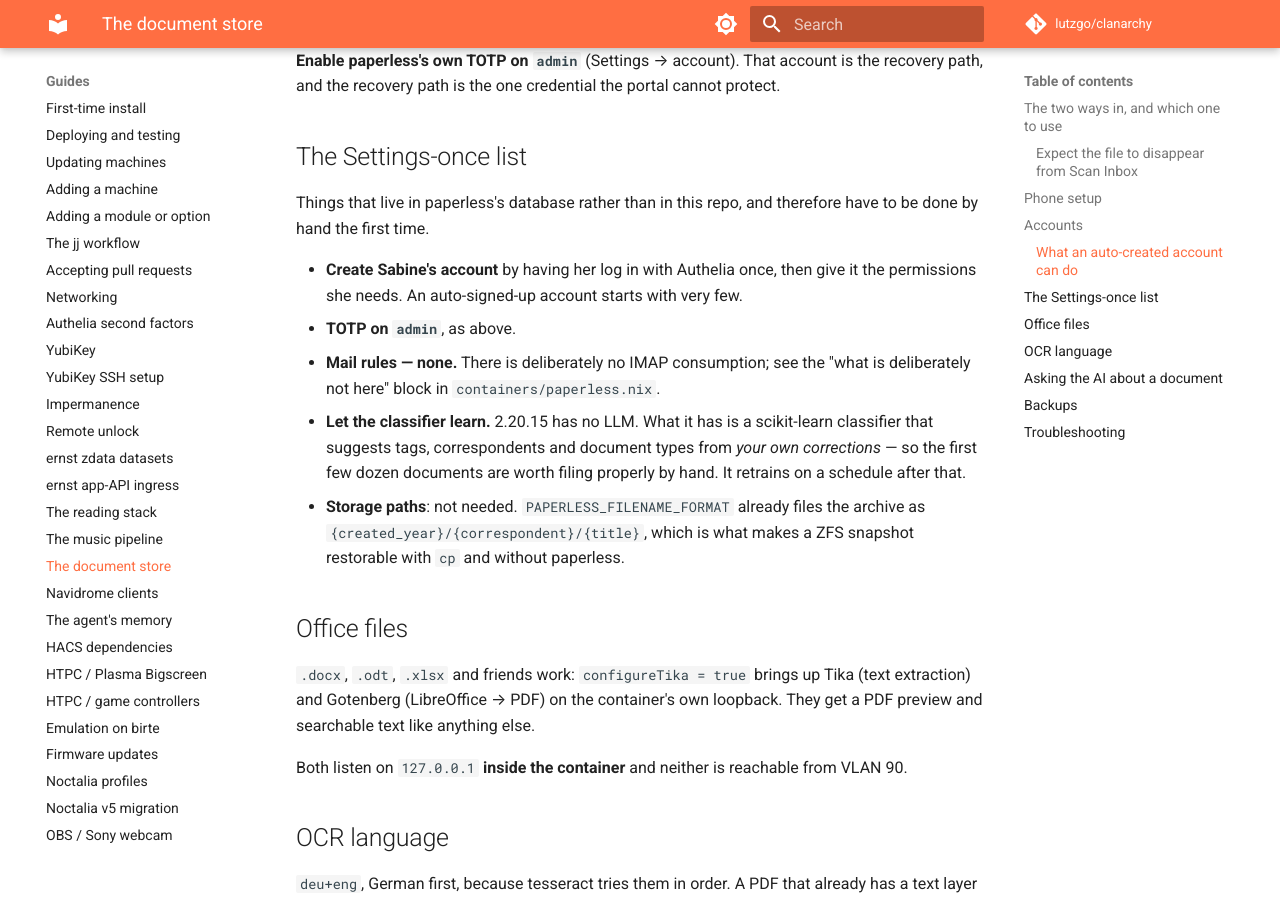
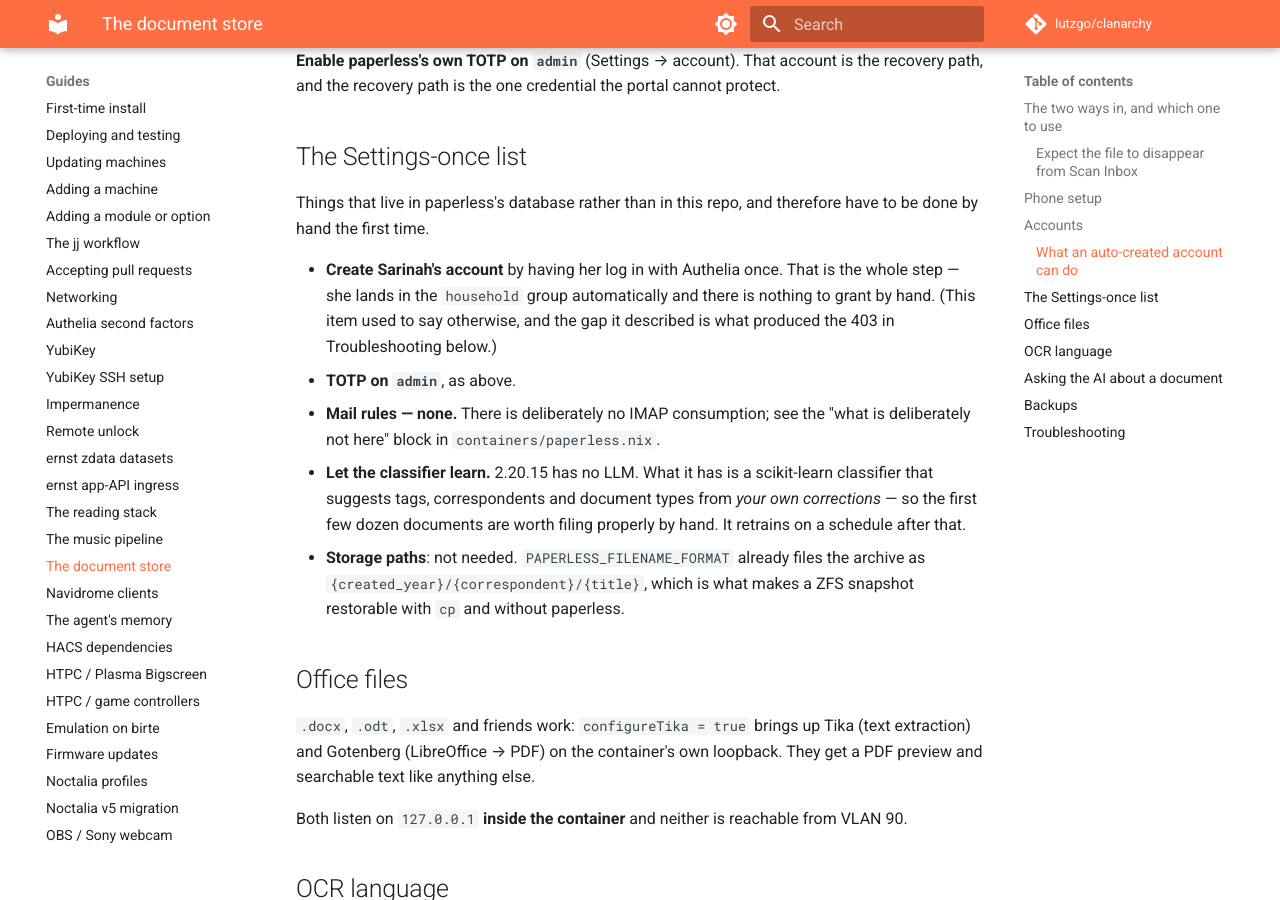
Before and after one commit to lutzgo/clanarchy, an MkDocs documentation site: the page built from docs/guides/document-store.md, in a window 1280 px wide and 900 px high, scrolled down 2301 px. Built offline with MkDocs 1.6.1 and Material for MkDocs 9.7.7, drawn with Linux system fonts in a browser that asks for light colours; comment, search, counter and statistics services are not loaded.

Commit message:
Correct the stale Sabine references left by the sarinah rename (#279)

```diff
--- a/docs/guides/document-store.md
+++ b/docs/guides/document-store.md
@@ -89,9 +89,10 @@
 Things that live in paperless's database rather than in this repo, and
 therefore have to be done by hand the first time.
 
-- **Create Sabine's account** by having her log in with Authelia once, then
-  give it the permissions she needs. An auto-signed-up account starts with very
-  few.
+- **Create Sarinah's account** by having her log in with Authelia once. That is
+  the whole step — she lands in the `household` group automatically and there is
+  nothing to grant by hand. (This item used to say otherwise, and the gap it
+  described is what produced the 403 in Troubleshooting below.)
 - **TOTP on `admin`**, as above.
 - **Mail rules — none.** There is deliberately no IMAP consumption; see the
   "what is deliberately not here" block in `containers/paperless.nix`.
```
